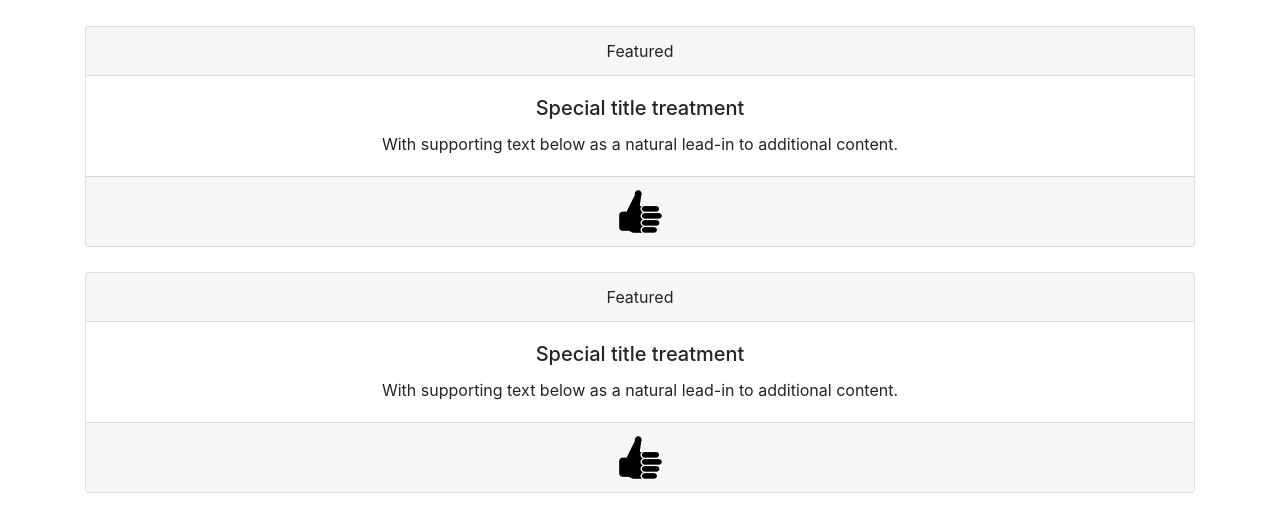
After one commit to BusterLandstrom/wsp1-tweet, a PHP site: page /views/layout.html in a window 1280 px wide. The commit adds this page. Shown: the top 532 px of the page. Run offline with PHP 8.4, Linux system fonts and the light colour scheme; a stand-in replaces the project's code that opens the database connection.

Commit message:
fixed everything after chaos

```diff
--- a/css/main.css
+++ b/css/main.css
@@ -1,3 +1,10 @@
 h1{
     font-size: 1.5em;
+} .card {
+    margin-top: 1.6em;
+} .like{
+    height: 45px;
+    width: 45px;
+} .nickname {
+    font-size: 6em;
 }
--- /dev/null
+++ b/views/foot.php
@@ -0,0 +1,2 @@
+</body>
+</html>
--- /dev/null
+++ b/views/layout.html
@@ -0,0 +1,41 @@
+<!DOCTYPE html>
+<html lang="en">
+<head>
+    <meta charset="UTF-8">
+    <meta name="viewport" content="width=device-width, initial-scale=1.0">
+    <meta http-equiv="X-UA-Compatible" content="ie=edge">
+    <link rel="stylesheet" href="../css/main.css">
+    <link rel="stylesheet" href="https://stackpath.bootstrapcdn.com/bootstrap/4.3.1/css/bootstrap.min.css" integrity="sha384-ggOyR0iXCbMQv3Xipma34MD+dH/1fQ784/j6cY/iJTQUOhcWr7x9JvoRxT2MZw1T" crossorigin="anonymous">
+    <title>Viktor "BigBoy" Landström</title>
+</head>
+<body>
+    <div class="container">
+            <div class="card text-center">
+                    <div class="card-header">
+                      Featured
+                    </div>
+                    <div class="card-body">
+                      <h5 class="card-title">Special title treatment</h5>
+                      <p class="card-text">With supporting text below as a natural lead-in to additional content.</p>
+                    </div>
+                    <div class="card-footer text-muted">
+                        <img type="button" onclick="like()" src="../img/like.png" class="like">
+                    </div>
+                  </div>
+    </div>
+    <div class="container">
+            <div class="card text-center">
+                    <div class="card-header">
+                      Featured
+                    </div>
+                    <div class="card-body">
+                      <h5 class="card-title">Special title treatment</h5>
+                      <p class="card-text">With supporting text below as a natural lead-in to additional content.</p>
+                    </div>
+                    <div class="card-footer text-muted">
+                        <img type="button" onclick="like()" src="../img/like.png" class="like">
+                    </div>
+                  </div>
+    </div>
+</body>
+</html>
--- /dev/null
+++ b/views/tweet_layout.php
@@ -0,0 +1,5 @@
+<?php include 'views/head.php';?>
+    <div class="container">
+    <?php include 'views/tweet_card.php'; ?>
+    </div>
+<?php include 'views/foot.php';?>
```
Also changed, not shown: include/db.php (added, +12 -0 lines), index.php (+4 -39 lines), tweet.php (added, +18 -0 lines), user.php (added, +17 -0 lines), views/head.php (added, +11 -0 lines), views/index_layout.php (added, +7 -0 lines), views/tweet_card.php (added, +18 -0 lines), views/user_layout.php (added, +12 -0 lines), img/240tin.jpg (added), img/like.png (added), img/simon.jpg (added), 2 other files.
